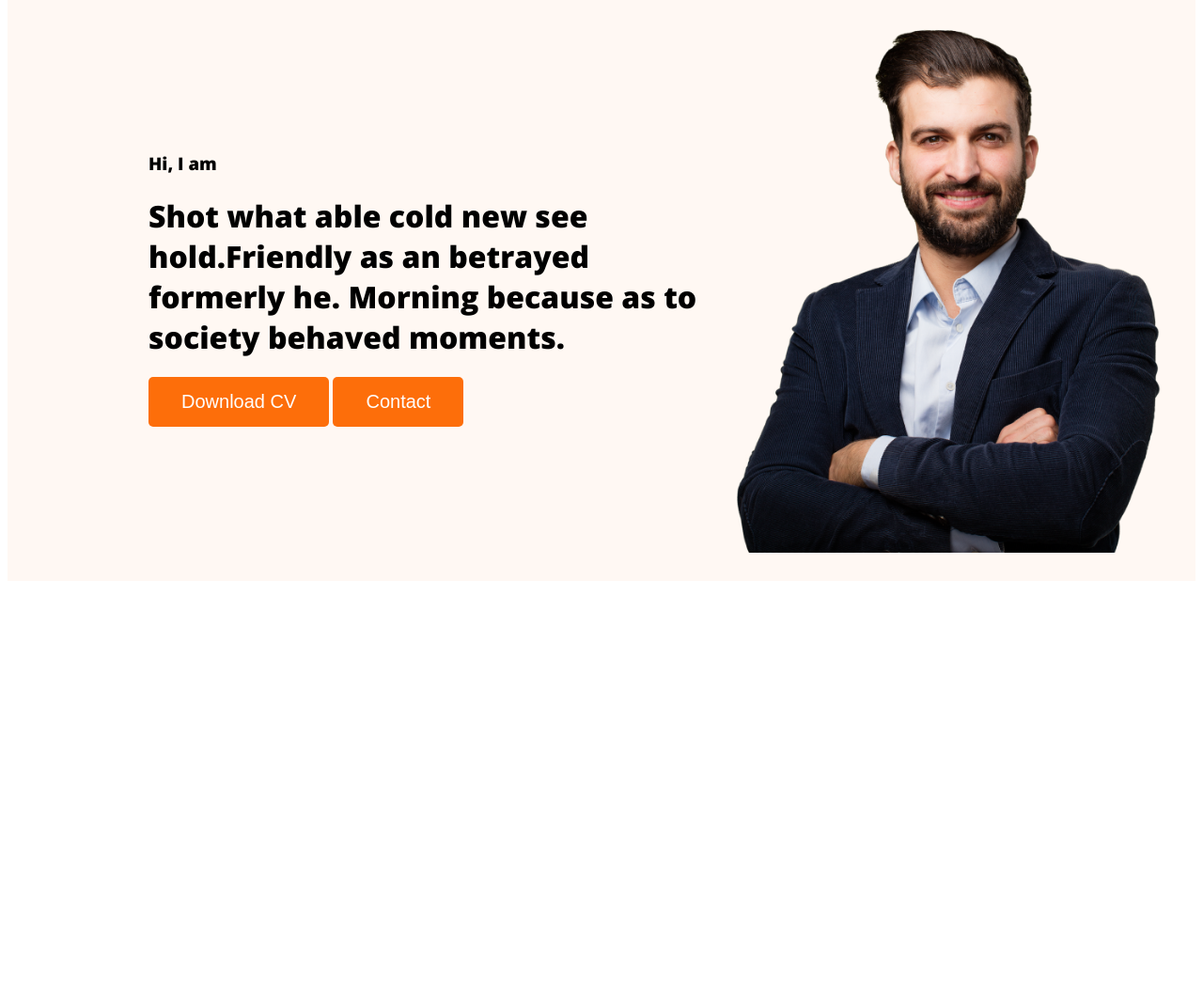
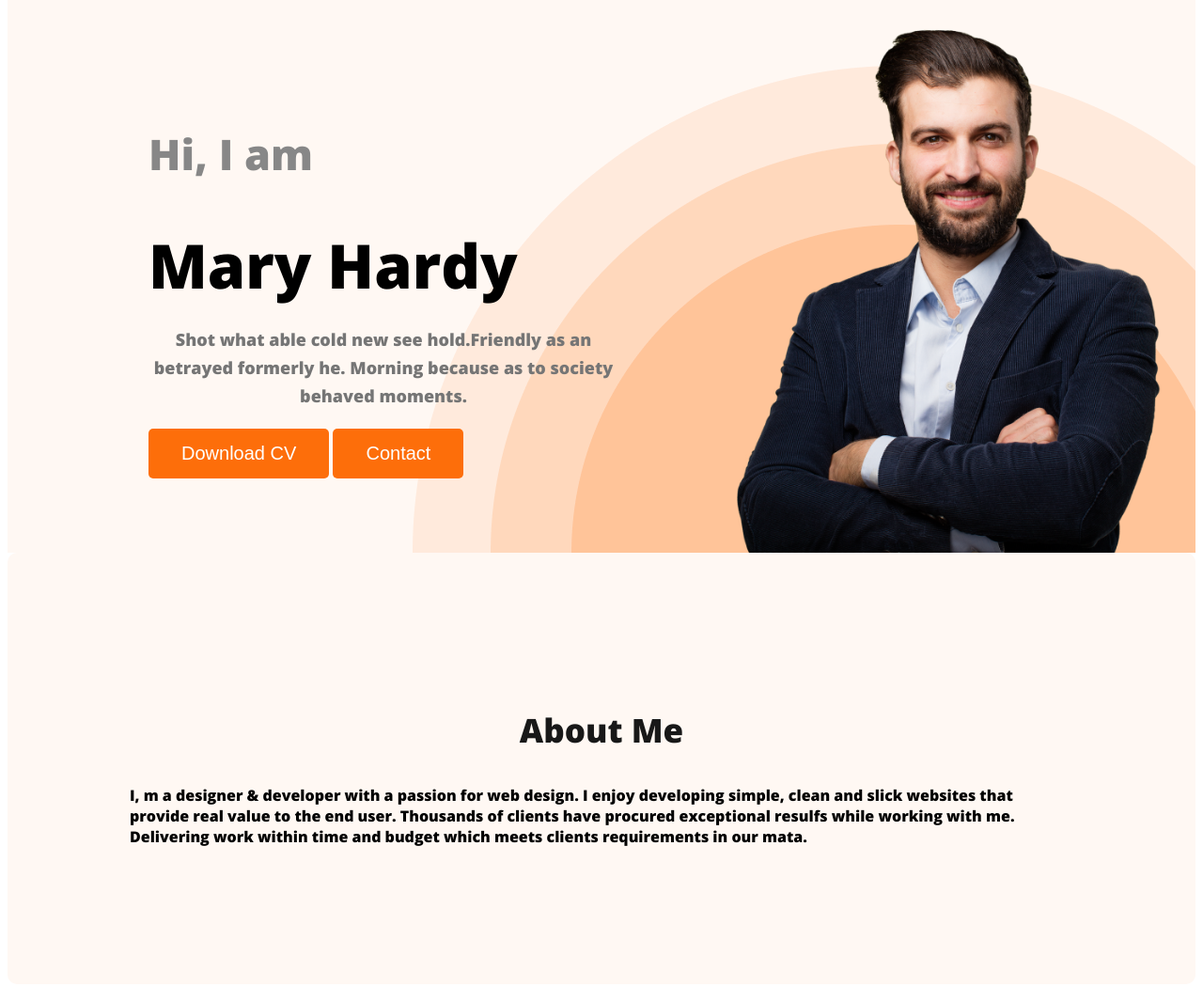
Before and after one commit to MridulChadraNath/Web-developer-portfolio, a plain HTML site: page index.html in a window 1280 px wide. Shown: the part 180-1230 px from the top of the page at 94% size. Before the commit the page ends 806 px from the top, so only its background shows below. Drawn offline with nearby package versions, Linux system fonts and the light colour scheme.

Commit message:
About section partially done

```diff
--- a/css/style.css
+++ b/css/style.css
@@ -1,13 +1,32 @@
 /* Common shared Styles */
-body{
+body {
     font-family: 'Lato', sans-serif;
     font-family: 'Open Sans', sans-serif;
 }
-.text-primary{
+
+.section-title {
+    color: #181818;
+    text-align: center;
+    font-family: Open Sans;
+    font-size: 35px;
+    font-weight: 700;
+
+}
+
+.banner-description {
+    color:#757575;
+    text-align: center;
+    font-family: Open Sans;
+    font-size: 18px;
+    font-weight: 400;
+    line-height: 30px;
+}
+
+.text-primary {
     color: #FD6E0A;
 }
 
-.btn-primary{
+.btn-primary {
     border-radius: 5px;
     background: #FD6E0A;
     border: 0;
@@ -17,43 +36,84 @@ body{
     color: white;
 }
 
-nav{
+nav {
     color: #181818;
     display: flex;
     justify-content: space-between;
     margin: 0px 200px;
 }
-nav > ul{
+
+nav>ul {
     display: flex;
     align-items: center;
 }
-nav li{
+
+nav li {
     list-style: none;
     margin-right: 50px;
 }
-nav a{
+
+nav a {
     text-decoration: none;
 
 }
 
-.nav-title{
+.nav-title {
     color: #181818;
     font-family: Open Sans;
     font-size: 45px;
     font-style: normal;
     font-weight: 800;
 }
+
 /* header related styles */
-.header{
+.header {
     background-color: #FFF8F3;
+    background-image: url(../images/header_bg.png);
+    background-repeat: no-repeat;
+    background-position: bottom right;
 }
-.banner{
-    padding: 30px 30px 30px 150px;
+
+.banner {
+    padding: 30px 30px 0px 150px;
     display: flex;
     align-items: center;
+    justify-content: space-between;
 }
-.banner .profile-picture{
+
+.banner .profile-picture {
     width: 500px;
 
+}
 
+.banner-greeting {
+    font-size: 45px;
+    color: #878787;
+    margin-bottom: 0;
 }
+
+.banner-title {
+    font-size: 65px;
+    font-weight: 700;
+    margin-bottom: 20px;
+}
+
+.banner-content {
+    max-width: 500px;
+}
+
+.banner-description {
+    margin-top: 10px;
+    margin-bottom: 20px;
+}
+
+/* Main section style */
+
+
+
+/* About Section Style */
+.about {
+    border-radius: 10px;
+    background: #FFF8F3;
+    padding: 130px;
+}
--- a/index.html
+++ b/index.html
@@ -22,7 +22,8 @@
         <div class="banner">
             <div class="banner-content">
                 <h3 class="banner-greeting">Hi, I am</h3>
-                <h1 class="banner-title">Shot what able cold new see hold.Friendly as an betrayed formerly he. Morning because as to society behaved moments.</h1>
+                <h1 class="banner-title">Mary Hardy</h1>
+                <p class="banner-description">Shot what able cold new see hold.Friendly as an betrayed formerly he. Morning because as to society behaved moments.</p>
                 <button class="btn-primary">Download CV</button>
                 <button class="btn-primary">Contact</button>
             </div>
@@ -31,6 +32,12 @@
     </header>
 
     <main>
+        <section class="about">
+            <h3 class="section-title">About Me</h3>
+            <p class="section-description">I, m a designer & developer with a passion for web design. I enjoy developing simple, clean and slick websites that provide real value to the end user. Thousands of clients have procured exceptional resulfs while working with me. Delivering work within time and budget which meets clients requirements in our mata.
+          </p>
+
+        </section>
 
 
     </main>
```
